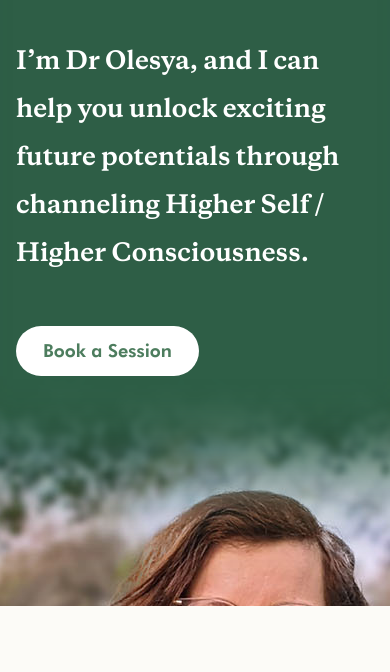
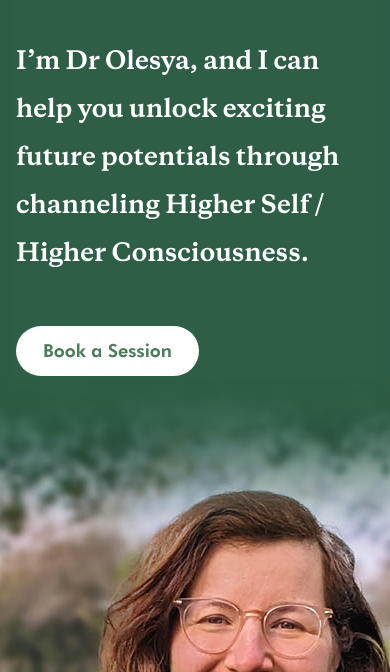
Before and after one commit to BaronBlackmore/Olesya, a plain HTML site: page index.html in a window 390 px wide. Shown: the part 172-844 px from the top of the page. Drawn offline with Linux system fonts and the light colour scheme.

Commit message:
last one

```diff
--- a/style.css
+++ b/style.css
@@ -403,4 +403,8 @@ video{
 		height: 680px;
 	}
 
+	.intrograph{
+		height: 100%;
+	}
+
 }
```
